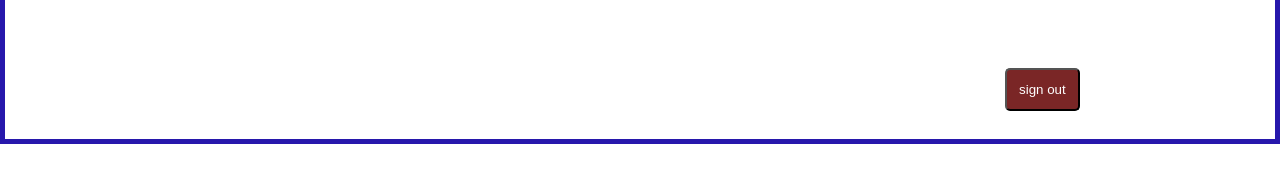
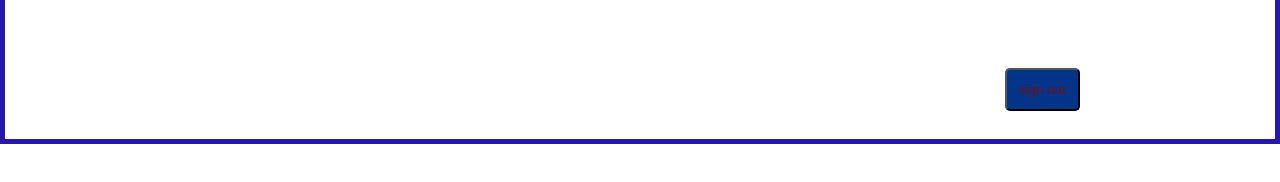
Before and after one commit to Fakruddin54/netflx, a plain HTML site: page index.html in a window 1280 px wide. Shown: the part 88-270 px from the top of the page. Drawn offline with Linux system fonts and the light colour scheme.

Commit message:
few more changes

```diff
--- a/style.css
+++ b/style.css
@@ -1,27 +1,26 @@
-*{
+* {
   background-image: url(./images/IN-en-20221114-popsignuptwoweeks-perspective_alpha_website_medium.jpg);
   margin: 0;
   padding: 0;
 }
-.container{
+.container {
   border: 5px solid rgb(39, 24, 172);
 }
-.back{
+.back {
   z-index: -3;
   border: 2px solid green;
   height: 100vh;
 }
-.img_logo{
+.img_logo {
   height: 56px;
   margin: 24px;
 }
-.btn{
+.btn {
   display: flex;
   flex-direction: column;
   padding: 12px;
   margin: 43px 147px 28px 1000px;
-    background-color: rgb(122, 38, 38);
-    color: white;
+  background-color: rgb(4, 51, 138);
+  color: rgb(110, 15, 15);
   border-radius: 5px;
-
 }
```
Lines whose indentation alone changed are shown as unchanged.
